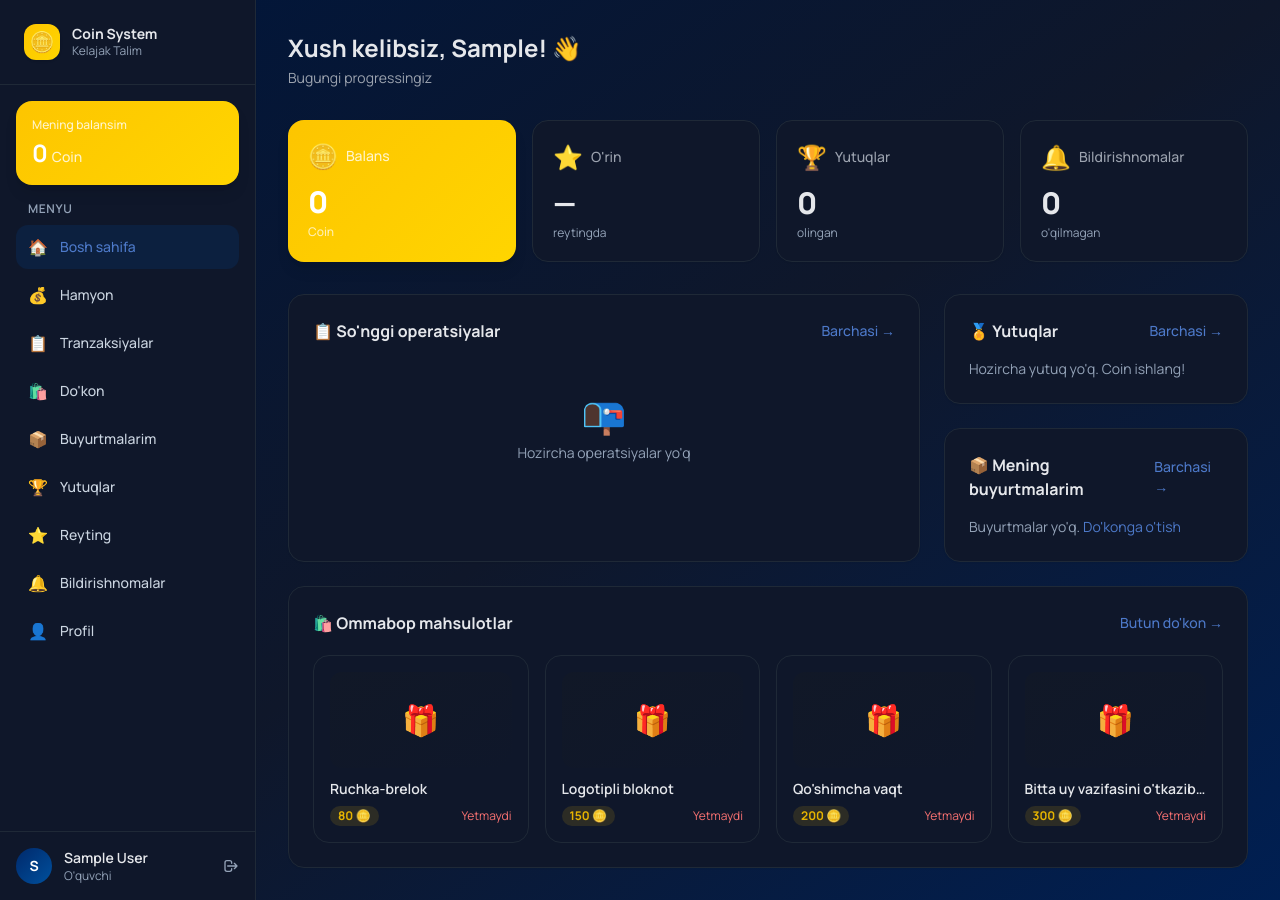
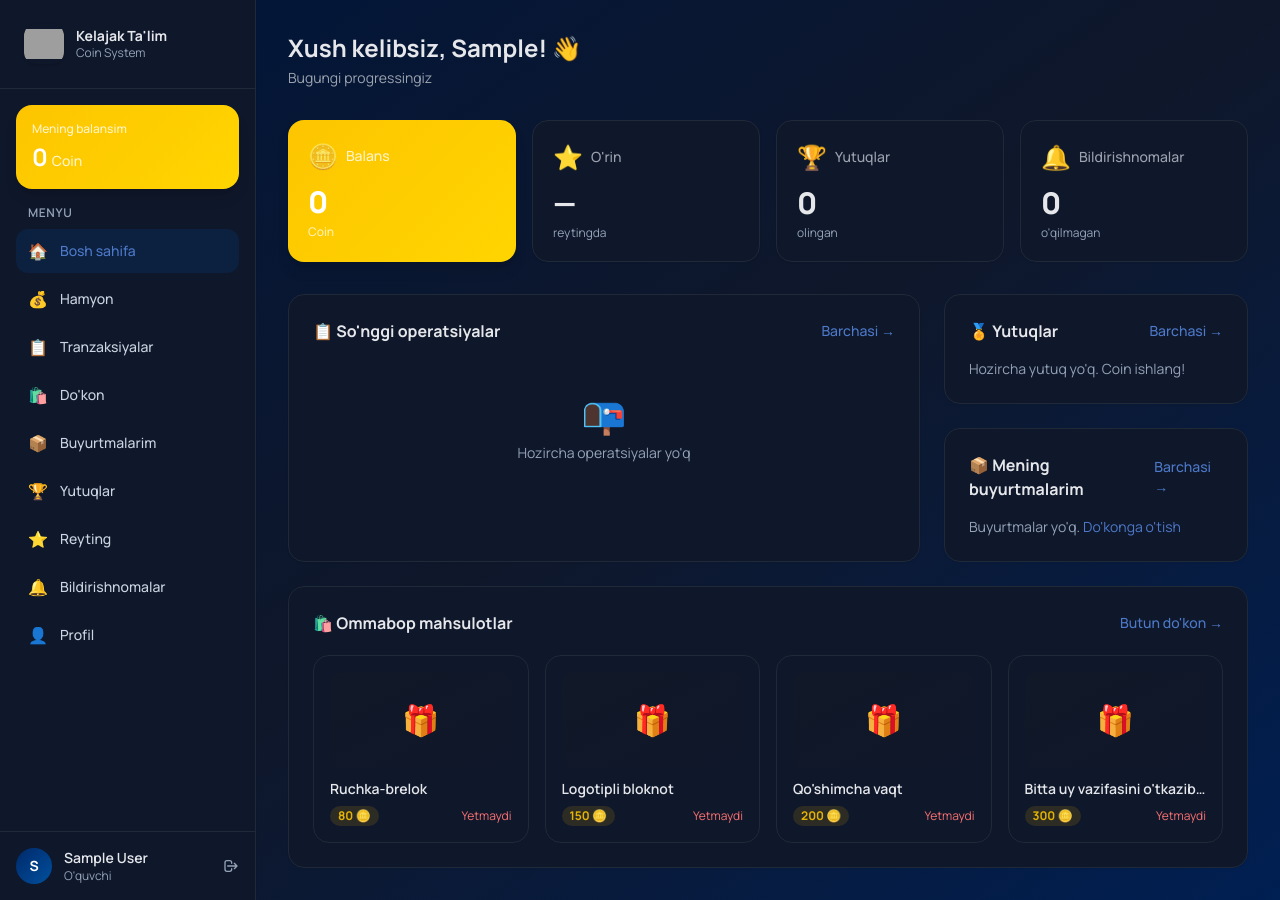
Before and after one commit to iyricc-8/Kelajak-talim-coin-system, a Flask app: page /dashboard in a window 1280 px wide. Run offline with Flask 3, Linux system fonts and the light colour scheme; the visitor is signed in with stand-in values (Sample User, id 1); data comes from the database, SQL or seed files in the repository; data that the repository does not hold is empty; some libraries are stand-ins or nearby versions; grey boxes are pictures that could not be loaded.

Commit message:
feat: Add initial templates for user authentication (login, register) and student/admin layouts.

```diff
--- a/app/templates/student/layout.html
+++ b/app/templates/student/layout.html
@@ -6,12 +6,12 @@
         <!-- Logo -->
         <div class="p-6 border-b border-slate-100">
             <div class="flex items-center gap-3">
-                <div class="w-9 h-9 rounded-xl gradient-coin flex items-center justify-center shadow">
-                    <span class="text-xl">🪙</span>
+                <div class="w-10 h-10 rounded-xl bg-white flex items-center justify-center shadow overflow-hidden">
+                    <img src="{{ url_for('static', filename='img/logo.png') }}" alt="Logo" class="w-full h-full object-contain">
                 </div>
                 <div>
-                    <p class="font-bold text-slate-800 text-sm leading-tight">Coin System</p>
-                    <p class="text-xs text-slate-400">Kelajak Talim</p>
+                    <p class="font-bold text-slate-800 text-sm leading-tight">Kelajak Ta'lim</p>
+                    <p class="text-xs text-slate-400">Coin System</p>
                 </div>
             </div>
         </div>
@@ -92,8 +92,8 @@
                 <svg class="w-5 h-5 text-slate-600" fill="none" stroke="currentColor" viewBox="0 0 24 24"><path stroke-linecap="round" stroke-linejoin="round" stroke-width="2" d="M4 6h16M4 12h16M4 18h16"/></svg>
             </button>
             <div class="flex items-center gap-2">
-                <span class="text-lg">🪙</span>
-                <span class="font-bold text-slate-800 text-sm">Coin System</span>
+                <img src="{{ url_for('static', filename='img/logo.png') }}" alt="Logo" class="w-6 h-6 object-contain">
+                <span class="font-bold text-slate-800 text-sm">Kelajak Ta'lim</span>
             </div>
             <div class="ml-auto flex items-center gap-2">
                 <span class="coin-badge text-xs font-bold px-2.5 py-1 rounded-full text-white">{{ current_user.coin_balance }} 🪙</span>
```
Also changed, not shown: app/templates/admin/layout.html (+5 -3 lines), app/templates/auth/login.html (+4 -4 lines), app/templates/auth/register.html (+4 -4 lines), vercel.json.
